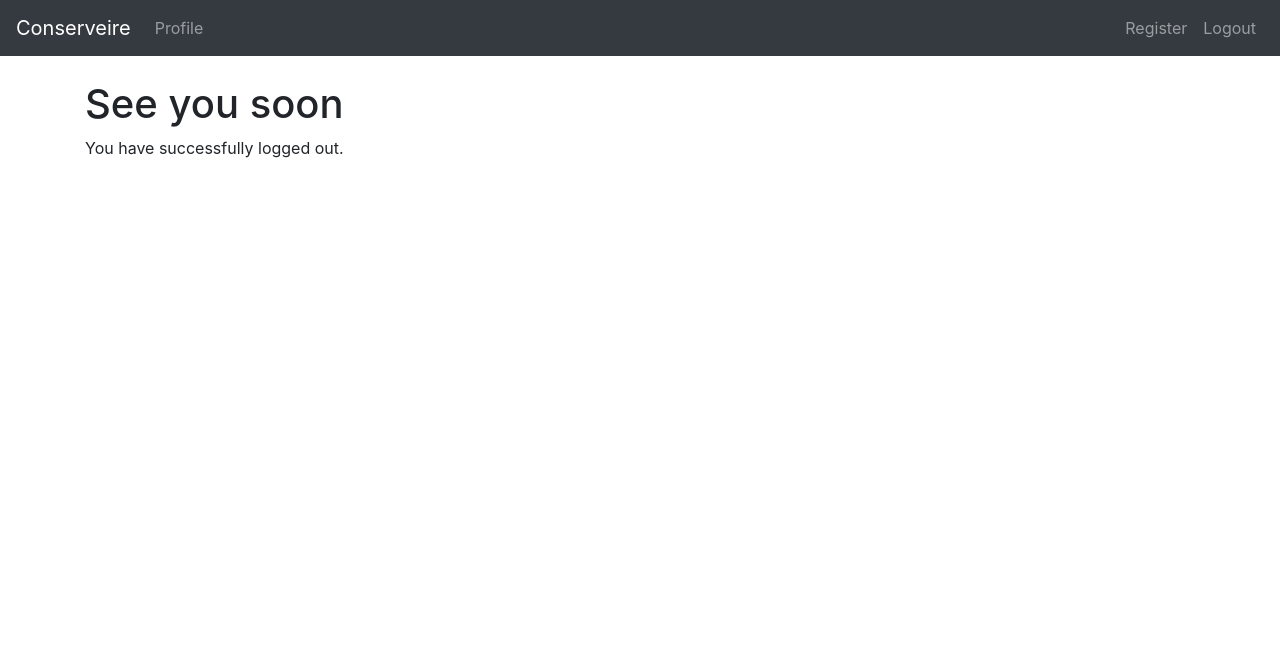
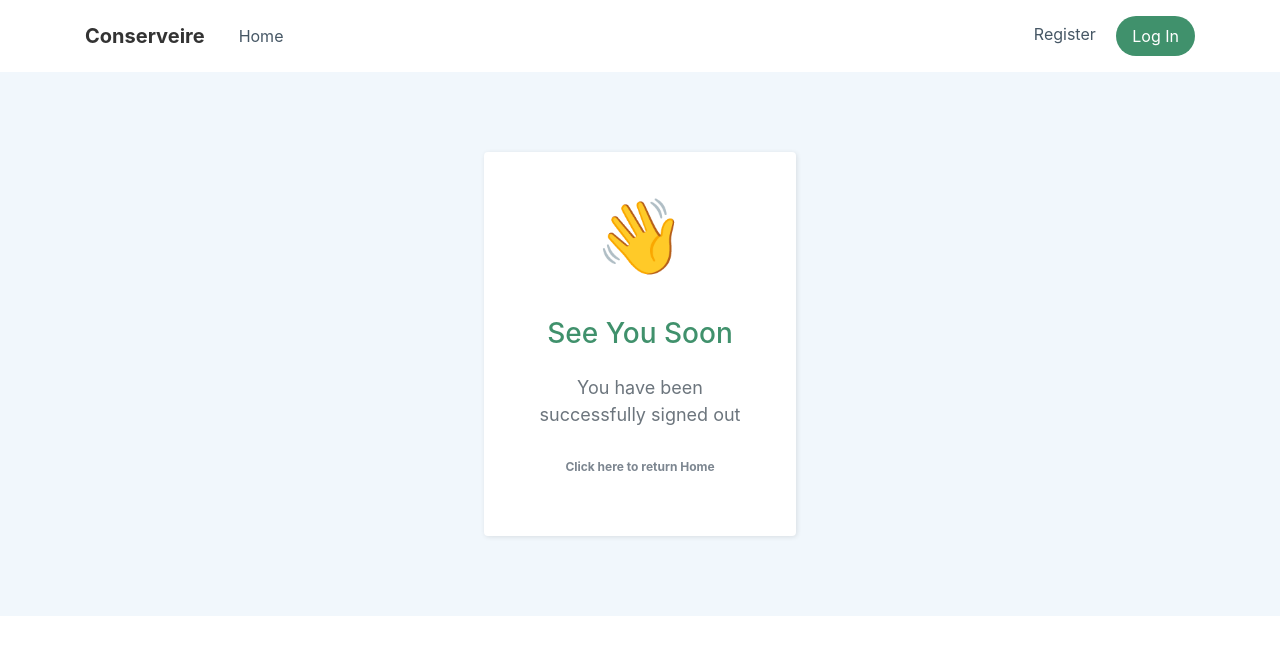
Before and after one commit to CONORWEAVER/Conserveire, a Django app: page /webapp/logout/ in a window 1280 px wide. Shown: the top 655 px of the page. Run offline with Django 3.2, Linux system fonts and the light colour scheme; some libraries are stand-ins or nearby versions.

Commit message:
Integrated new CSS, Bootstrap, HTML Templates and JS

```diff
--- a/LearningProject/views.py
+++ b/LearningProject/views.py
@@ -19,7 +19,7 @@ def register(request):
         form = RegistrationForm(request.POST)
         if form.is_valid():
             form.save()
-            return redirect('webapp/profile.html')
+            return redirect('/webapp/profile/')
     else:
         form = RegistrationForm()
         args = {'form': form}
--- a/templates/base.html
+++ b/templates/base.html
@@ -32,24 +32,46 @@
 
     <body>
 
-        <nav class="navbar navbar-expand-sm bg-dark navbar-dark">
-            <a class="navbar-brand" href="/">Conserveire</a>
-            <ul class="nav navbar-nav">
-                <li class="nav-item">
-                    <a class="nav-link" href="/webapp/profile">Profile</a>
-                </li>
-            </ul>
-            <ul class="nav navbar-nav ml-auto">
-                <li class="nav-item">
-                    <a class="nav-link" href="/webapp/register">Register</a>
-                </li>
-                <li>
-                     <a class="nav-link" href="/webapp/logout">Logout</a>
-                </li>
-            </ul>
+    <! -- nav for when users are logged in  -->
 
-        </nav>
-<br>
+         <nav class="navbar navbar-light navbar-expand-md navigation-clean-button">
+        <div class="container"><a class="navbar-brand" href="/webapp" style="color: rgb(51, 51, 51);">Conserveire</a><button data-toggle="collapse" class="navbar-toggler" data-target="#navcol-1"><span class="sr-only">Toggle navigation</span><span class="navbar-toggler-icon"></span></button>
+            <div class="collapse navbar-collapse" id="navcol-1">
+
+                <! -- nav for when users are logged in  -->
+                {% if user.is_authenticated %}
+                <ul class="navbar-nav mr-auto">
+                    <li class="nav-item"><a class="nav-link" href="/webapp">Home</a></li>
+                    <li class="nav-item"><a class="nav-link" href="/webapp/profile">Profile</a></li>
+
+                    <li class="nav-item dropdown"><a class="dropdown-toggle nav-link" aria-expanded="false" data-toggle="dropdown" href="#">Your Energy</a>
+                        <div class="dropdown-menu">
+                            <a class="dropdown-item" href="/webapp/monthly_use_form/">Submit Energy Use</a>
+                            <a class="dropdown-item" href="/webapp/feedback/">Personal Monthly Feedback</a>
+                            <a class="dropdown-item" href="#">County Leaderboard & Comparison</a>
+                        </div>
+
+                    <li class="nav-item dropdown"><a class="dropdown-toggle nav-link" aria-expanded="false" data-toggle="dropdown" href="#">County and Country Energy</a>
+                        <div class="dropdown-menu">
+                            <a class="dropdown-item" href="#">County Monthly Feedback</a>
+                            <a class="dropdown-item" href="#">See How Your County Compares</a>
+                            <a class="dropdown-item" href="#">County Leaderboard</a>
+                        </div>
+
+                </ul><span class="navbar-text actions">
+                <a class="btn btn-light action-button" role="button" href="/webapp/logout">Log Out</a></span>
+
+                <! -- nav for when users are NOT logged in  -->
+                {% else %}
+                <ul class="navbar-nav mr-auto">
+                    <li class="nav-item"><a class="nav-link" href="/webapp">Home</a></li>
+                </ul><span class="navbar-text actions">
+                <a class="login" href="/webapp/register">Register</a>
+                <a class="btn btn-light action-button" role="button" href="/webapp/login">Log In</a></span>
+                {% endif %}
+            </div>
+        </div>
+         </nav>
         {% block body %}
 
         {% endblock %}
--- a/templates/webapp/logout.html
+++ b/templates/webapp/logout.html
@@ -6,12 +6,15 @@
 {% endblock %}
 
 {% block body %}
-    <div class="container">
-        <h1>See you soon</h1>
-            <p>
-            You have successfully logged out.
-            </p>
-
+    <div>
+        <section class="login-clean">
+            <form id="loginform" method="">
+                <h1 class="text-center" style="font-size: 73px;">👋<br></h1>
+                <div class="illustration">
+                    <h3 style="padding-top: 29px;">See You Soon</h3>
+                    <p class="text-secondary" style="font-size: 18px;padding-top: 16px;">You have been successfully signed out<br></p><a class="forgot" href="/webapp" style="padding-top: 14px;"><strong>Click here to return Home</strong></a>
+                </div>
+            </form>
+        </section>
     </div>
-
 {% endblock %}
--- a/templates/webapp/reg_form.html
+++ b/templates/webapp/reg_form.html
@@ -3,7 +3,7 @@
 {% block body %}
 
 <section id="register" class="login-clean">
-            <form method="post">
+            <form method="post" style="max-width: 500px">
                 {% csrf_token %}
                 <h2 class="sr-only">Login Form</h2>
                 <div class="illustration"><svg xmlns="http://www.w3.org/2000/svg" width="1em" height="1em" viewBox="0 0 24 24" stroke-width="2" stroke="currentColor" fill="none" stroke-linecap="round" stroke-linejoin="round" class="icon icon-tabler icon-tabler-leaf">
```
Also changed, not shown: templates/webapp/feedback.html (+11 -9 lines), templates/webapp/feedback1.html (deleted, +0 -23 lines).
